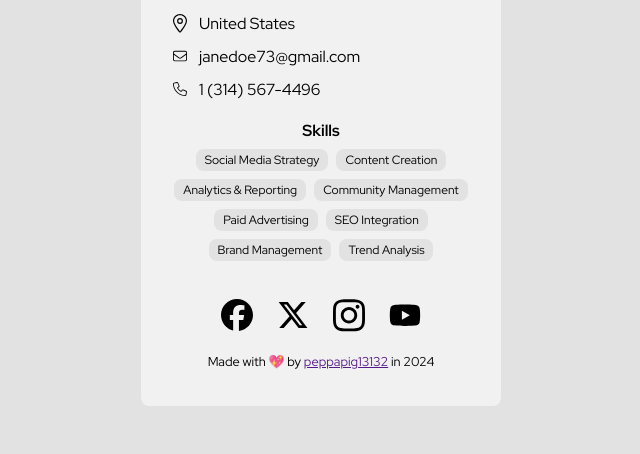
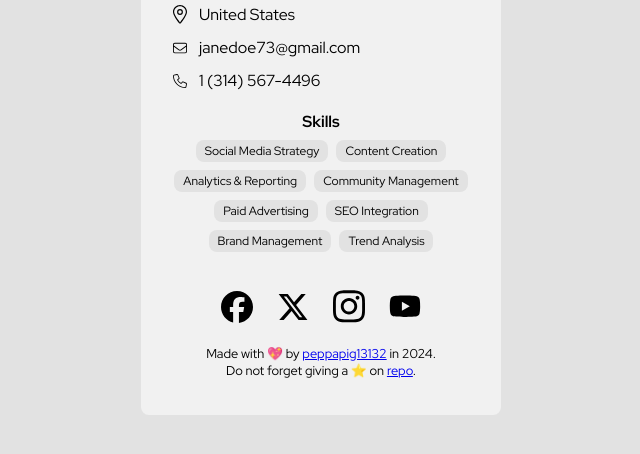
Before and after one commit to peppapig13132/Jane-Doe, a plain HTML site: page index.html in a window 1280 px wide. Shown: the part 318-772 px from the top of the page, without its empty margins (319-959 px from the left). Drawn offline with Linux system fonts and the light colour scheme.

Commit message:
:pencil2: Update footer

```diff
--- a/index.html
+++ b/index.html
@@ -268,7 +268,10 @@
       </div>
       <!-- You can remove this section-author -->
       <div class="section section-author">
-        <p>Made with 💖 by <a href="">peppapig13132</a> in 2024</p>
+        <p>
+          Made with 💖 by <a href="https://github.com/peppapig13132/" target="_blank">peppapig13132</a> in 2024.<br>
+          Do not forget giving a ⭐ on <a href="https://github.com/peppapig13132/Jane-Doe" target="_blank">repo</a>.
+        </p>
       </div>
     </div>
   </div>
```
